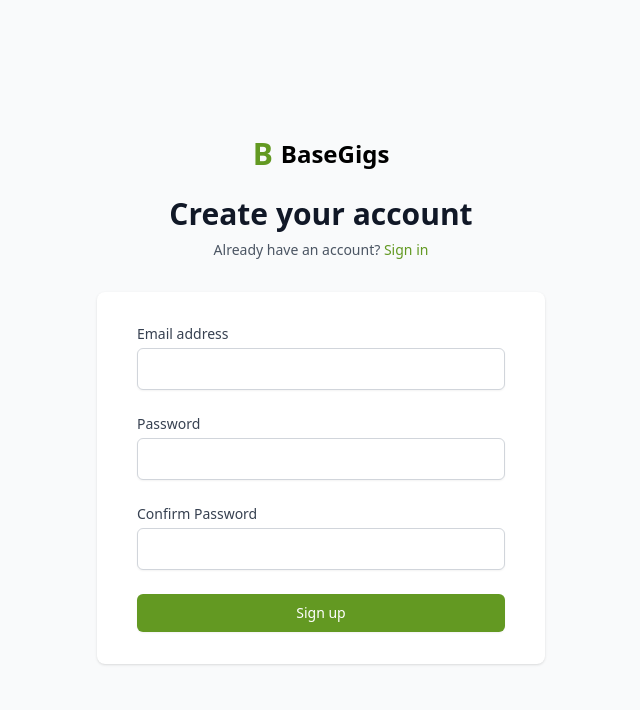
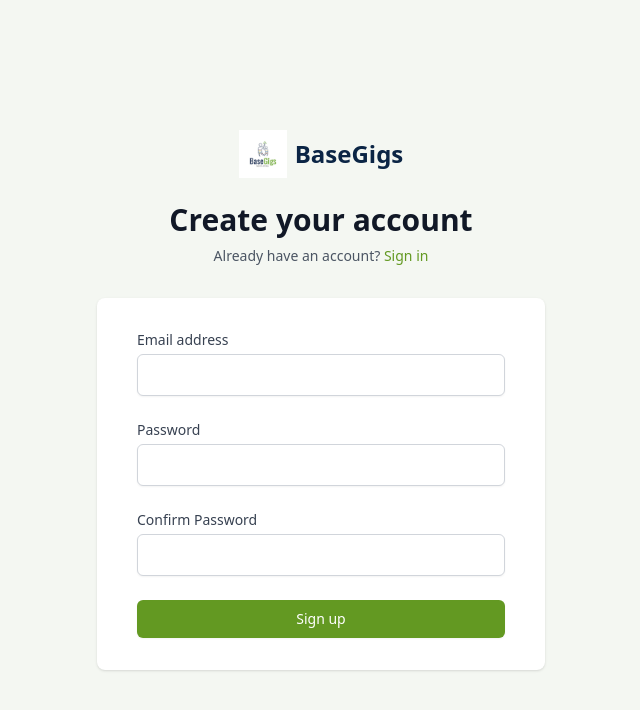
Before and after one commit to Sib222/basegigs, a Next.js app: page /signup in a window 1280 px wide. Shown: the top 710 px of the page, without its empty margins (319-959 px from the left). Built offline with nearby package versions, Linux system fonts and the light colour scheme.

Commit message:
Update page.tsx

```diff
--- a/app/signup/page.tsx
+++ b/app/signup/page.tsx
@@ -51,18 +51,18 @@ export default function SignUpPage() {
   }
 
   return (
-    <div className="min-h-screen bg-gray-50 flex flex-col justify-center py-12 sm:px-6 lg:px-8">
+    <div className="min-h-screen bg-sage flex flex-col justify-center py-12 sm:px-6 lg:px-8">
       <div className="sm:mx-auto sm:w-full sm:max-w-md">
         <Link href="/" className="flex justify-center items-center">
-          <span className="text-3xl font-bold text-primary">B</span>
-          <span className="ml-2 text-2xl font-semibold">BaseGigs</span>
+          <img src="/logo.png" alt="BaseGigs Logo" className="h-12 w-auto" />
+          <span className="ml-2 text-2xl font-semibold text-secondary">BaseGigs</span>
         </Link>
         <h2 className="mt-6 text-center text-3xl font-bold text-gray-900">
           Create your account
         </h2>
         <p className="mt-2 text-center text-sm text-gray-600">
           Already have an account?{' '}
-          <Link href="/login" className="font-medium text-primary hover:text-green-600">
+          <Link href="/login" className="font-medium text-primary hover:text-primary-dark">
             Sign in
           </Link>
         </p>
@@ -78,7 +78,7 @@ export default function SignUpPage() {
             )}
 
             {message && (
-              <div className="bg-green-50 border border-green-200 text-green-700 px-4 py-3 rounded">
+              <div className="bg-primary-light border border-primary/30 text-primary-dark px-4 py-3 rounded">
                 {message}
               </div>
             )}
@@ -131,7 +131,7 @@ export default function SignUpPage() {
             <button
               type="submit"
               disabled={loading}
-              className="w-full flex justify-center py-2 px-4 border border-transparent rounded-md shadow-sm text-sm font-medium text-white bg-primary hover:bg-green-600 focus:outline-none focus:ring-2 focus:ring-offset-2 focus:ring-primary disabled:opacity-50"
+              className="w-full flex justify-center py-2 px-4 border border-transparent rounded-md shadow-sm text-sm font-medium text-white bg-primary hover:bg-primary-dark focus:outline-none focus:ring-2 focus:ring-offset-2 focus:ring-primary disabled:opacity-50 transition-colors"
             >
               {loading ? 'Creating account...' : 'Sign up'}
             </button>
```
